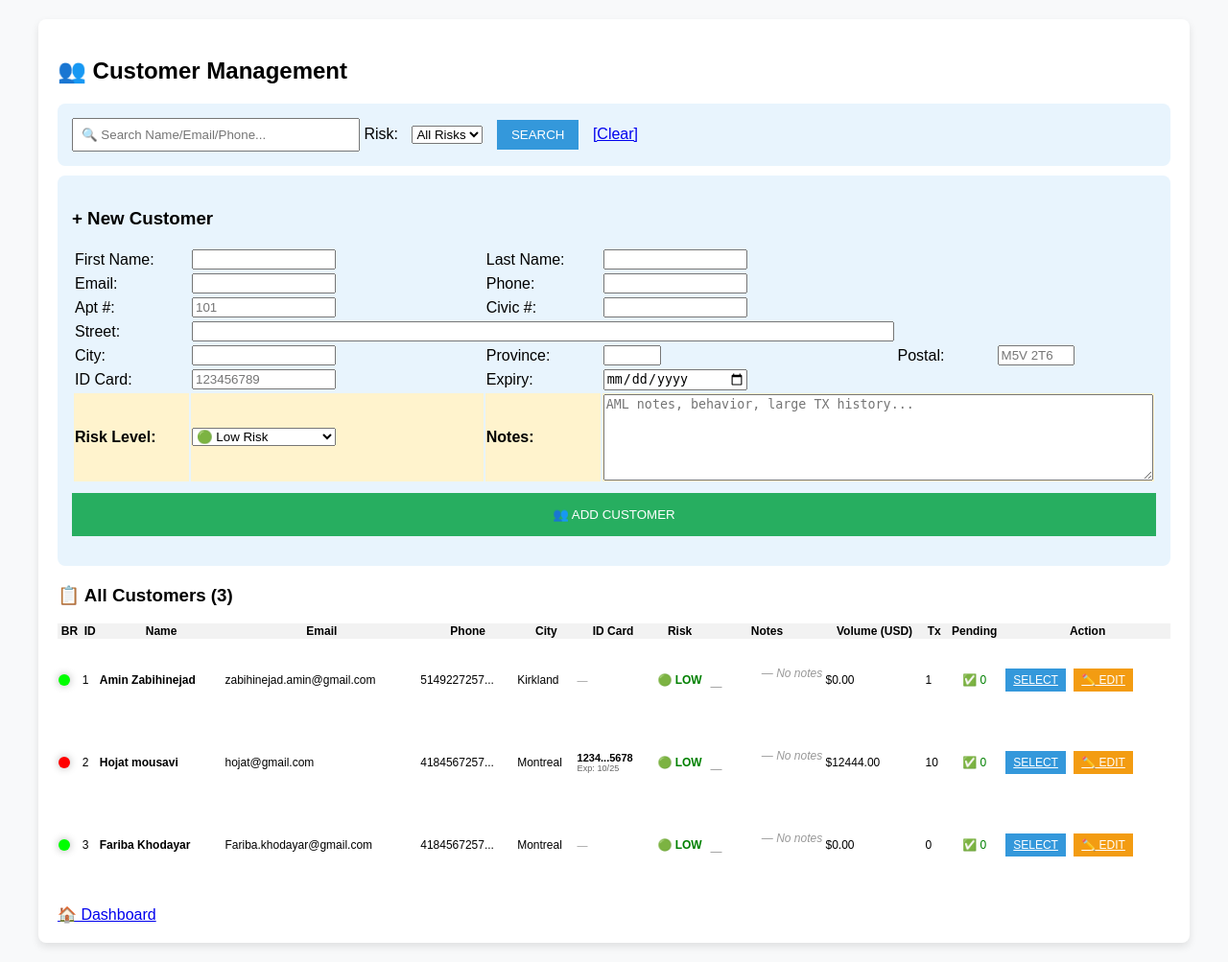
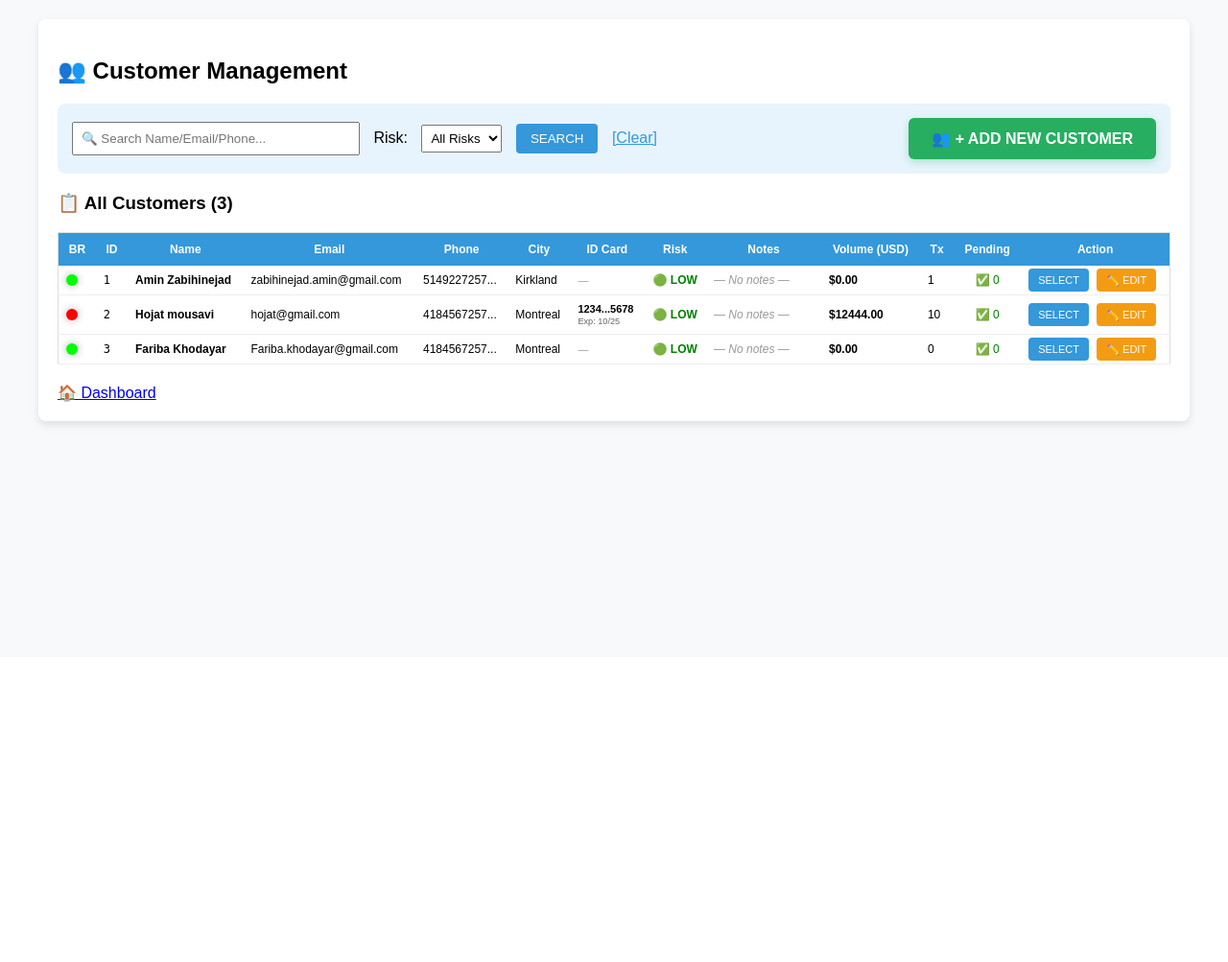
Before and after one commit to AminZabihinejad/AminZabihinejad, a Flask app: page /customers in a window 1280 px wide. Shown: the part 115-1118 px from the top of the page at 96% size. After the commit the page ends 561 px from the top, so only its background shows below. Run offline with Flask 3, Linux system fonts and the light colour scheme; a user stored in the database is signed in; data comes from the database, SQL or seed files in the repository; both versions use the stored data as it was after the commit.

Commit message:
update15

```diff
--- a/app.py
+++ b/app.py
@@ -393,39 +393,50 @@ def select_customer(client_id):
     return redirect(url_for('index'))
 
 
-@app.route('/edit_client/<int:client_id>', methods=['GET', 'POST'])
+@app.route('/edit_client/<client_id>', methods=['GET', 'POST'])  # ← NO "int:"
 def edit_client(client_id):
     if 'user_id' not in session:
         return redirect(url_for('login'))
 
-    client = Client.query.get_or_404(client_id)
+    # Handle NEW customer
+    if client_id == 'new':
+        client = None
+    else:
+        client = Client.query.get_or_404(int(client_id))  # ← Convert ONLY when NOT 'new'
 
     if request.method == 'POST':
+        if client_id == 'new':
+            client = Client()
+
+        # Parse ID expiry date
         id_expiry_date = None
         id_expiry_str = request.form.get('id_expiry_date')
         if id_expiry_str:
             id_expiry_date = datetime.strptime(id_expiry_str, '%Y-%m-%d').date()
 
+        # Update fields
         client.first_name = request.form['first_name']
         client.last_name = request.form['last_name']
-        client.email = request.form['email']
+        client.email = request.form.get('email', '')
         client.phone = request.form['phone']
         client.apartment = request.form.get('apartment', '')
         client.civic_number = request.form['civic_number']
         client.street = request.form['street']
-        client.city = request.form['city']
-        client.province = request.form['province']
-        client.postal_code = request.form['postal_code']
+        client.city = request.form.get('city', '')
+        client.province = request.form.get('province', '')
+        client.postal_code = request.form.get('postal_code', '')
         client.id_card_number = request.form.get('id_card_number', '')
         client.id_expiry_date = id_expiry_date
         client.risk_level = request.form['risk_level']
         client.notes = request.form.get('notes', '')
 
+        db.session.add(client)
         db.session.commit()
-        flash('✅ Client updated successfully!')
-        return redirect(url_for('index'))
 
-    return render_template('edit_client.html', client=client)
+        flash(f"✅ Client {'updated' if client_id != 'new' else 'added'} successfully!")
+        return redirect(url_for('customers'))
+
+    return render_template('edit_client.html', client=client, form_data=None)
 
 
 @app.route('/edit_transaction/<tx_id>', methods=['GET', 'POST'])
--- a/templates/customers.html
+++ b/templates/customers.html
@@ -1,128 +1,34 @@
-<script type="text/javascript">
-        var gk_isXlsx = false;
-        var gk_xlsxFileLookup = {};
-        var gk_fileData = {};
-        function filledCell(cell) {
-          return cell !== '' && cell != null;
-        }
-        function loadFileData(filename) {
-        if (gk_isXlsx && gk_xlsxFileLookup[filename]) {
-            try {
-                var workbook = XLSX.read(gk_fileData[filename], { type: 'base64' });
-                var firstSheetName = workbook.SheetNames[0];
-                var worksheet = workbook.Sheets[firstSheetName];
-
-                // Convert sheet to JSON to filter blank rows
-                var jsonData = XLSX.utils.sheet_to_json(worksheet, { header: 1, blankrows: false, defval: '' });
-                // Filter out blank rows (rows where all cells are empty, null, or undefined)
-                var filteredData = jsonData.filter(row => row.some(filledCell));
-
-                // Heuristic to find the header row by ignoring rows with fewer filled cells than the next row
-                var headerRowIndex = filteredData.findIndex((row, index) =>
-                  row.filter(filledCell).length >= filteredData[index + 1]?.filter(filledCell).length
-                );
-                // Fallback
-                if (headerRowIndex === -1 || headerRowIndex > 25) {
-                  headerRowIndex = 0;
-                }
-
-                // Convert filtered JSON back to CSV
-                var csv = XLSX.utils.aoa_to_sheet(filteredData.slice(headerRowIndex)); // Create a new sheet from filtered array of arrays
-                csv = XLSX.utils.sheet_to_csv(csv, { header: 1 });
-                return csv;
-            } catch (e) {
-                console.error(e);
-                return "";
-            }
-        }
-        return gk_fileData[filename] || "";
-        }
-</script>
 {% extends "base.html" %}
 {% block title %}👥 Customers - MoneyExchange Pro{% endblock %}
 {% block content %}
 <h2>👥 Customer Management</h2>
 
-<!-- 🔍 SEARCH BAR WITH RISK FILTER -->
-<div style="background:#e8f4fd; padding:15px; border-radius:8px; margin-bottom:10px;">
-    <form method="GET" style="display:inline;">
+<!-- 🔍 SEARCH BAR WITH RISK FILTER + ADD BUTTON -->
+<div style="background:#e8f4fd; padding:15px; border-radius:8px; margin-bottom:20px;">
+    <div style="display: flex; justify-content: space-between; align-items: center; flex-wrap: wrap; gap: 15px;">
+        <form method="GET" style="display: inline; flex: 1; min-width: 400px;">
             <input type="text" name="search" placeholder="🔍 Search Name/Email/Phone..."
-               value="{{ request.args.get('search', '') }}" style="width:300px; padding:8px;">
-        Risk: <select name="risk_level" style="margin:0 10px;">
+                   value="{{ request.args.get('search', '') }}" style="width:300px; padding:8px; margin-right:10px;">
+            Risk: <select name="risk_level" style="margin:0 10px; padding:5px;">
                 <option value="">All Risks</option>
                 <option value="low risk" {{ 'selected' if request.args.get('risk_level') == 'low risk' }}>🟢 Low</option>
                 <option value="medium risk" {{ 'selected' if request.args.get('risk_level') == 'medium risk' }}>🟡 Med</option>
                 <option value="high risk" {{ 'selected' if request.args.get('risk_level') == 'high risk' }}>🟠 High</option>
                 <option value="on hold" {{ 'selected' if request.args.get('risk_level') == 'on hold' }}>🔴 Hold</option>
             </select>
-        <input type="submit" value="SEARCH" style="padding:8px 15px; background:#3498db; color:white; border:none;">
-        <a href="{{ url_for('customers') }}" style="margin-left:10px;">[Clear]</a>
+            <input type="submit" value="SEARCH" style="padding:8px 15px; background:#3498db; color:white; border:none; border-radius:4px;">
+            <a href="{{ url_for('customers') }}" style="margin-left:10px; color:#3498db;">[Clear]</a>
         </form>
+
+        <!-- ✅ ADD NEW CUSTOMER BUTTON -->
+        <a href="{{ url_for('edit_client', client_id='new') }}"
+           style="background:#27ae60; color:white; padding:12px 24px; text-decoration:none; border-radius:6px; font-weight:bold; font-size:16px; box-shadow:0 3px 10px rgba(39,174,96,0.3);">
+           👥 + ADD NEW CUSTOMER
+        </a>
+    </div>
 </div>
 
-<!-- ADD CUSTOMER FORM - FIXED HTML + ID FIELDS -->
-<div style="background:#e8f4fd; padding:15px; border-radius:8px; margin-bottom:20px;">
-    <h3>+ New Customer</h3>
-    <form method="POST">
-        <table style="width:100%;">
-            <tr>
-                <td style="width:120px;">First Name:</td>
-                <td><input name="first_name" value="{{ form_data.get('first_name', '') }}" required style="width:150px;"></td>
-                <td style="width:120px;">Last Name:</td>
-                <td><input name="last_name" value="{{ form_data.get('last_name', '') }}" required style="width:150px;"></td>
-            </tr>
-            <tr>
-                <td>Email:</td>
-                <td><input name="email" type="email" value="{{ form_data.get('email', '') }}" required style="width:150px;"></td>
-                <td>Phone:</td>
-                <td><input name="phone" value="{{ form_data.get('phone', '') }}" required style="width:150px;"></td>
-            </tr>
-            <tr>
-                <td>Apt #:</td>
-                <td><input name="apartment" value="{{ form_data.get('apartment', '') }}" placeholder="101" style="width:150px;"></td>
-                <td>Civic #:</td>
-                <td><input name="civic_number" value="{{ form_data.get('civic_number', '') }}" required style="width:150px;"></td>
-            </tr>
-            <tr>
-                <td>Street:</td>
-                <td colspan="3"><input name="street" value="{{ form_data.get('street', '') }}" required style="width:100%;"></td>
-            </tr>
-            <tr>
-                <td>City:</td>
-                <td><input name="city" value="{{ form_data.get('city', '') }}" required style="width:150px;"></td>
-                <td>Province:</td>
-                <td><input name="province" value="{{ form_data.get('province', '') }}" required style="width:60px;"></td>
-                <td>Postal:</td>
-                <td><input name="postal_code" value="{{ form_data.get('postal_code', '') }}" required placeholder="M5V 2T6" style="width:80px;"></td>
-            </tr>
-            <tr>
-                <td>ID Card:</td>
-                <td><input type="text" name="id_card_number" value="{{ form_data.get('id_card_number', '') }}" placeholder="123456789" style="width:150px;"></td>
-                <td>Expiry:</td>
-                <td><input type="date" name="id_expiry_date" value="{{ form_data.get('id_expiry_date', '') }}" style="width:150px;"></td>
-            </tr>
-            <tr style="background:#fff3cd;">
-                <td><strong>Risk Level:</strong></td>
-                <td>
-                    <select name="risk_level" required style="width:150px;">
-                        <option value="low risk" {{ 'selected' if form_data.get('risk_level') == 'low risk' }}>🟢 Low Risk</option>
-                        <option value="medium risk" {{ 'selected' if form_data.get('risk_level') == 'medium risk' }}>🟡 Medium Risk</option>
-                        <option value="high risk" {{ 'selected' if form_data.get('risk_level') == 'high risk' }}>🟠 High Risk</option>
-                        <option value="on hold" {{ 'selected' if form_data.get('risk_level') == 'on hold' }}>🔴 On Hold</option>
-                    </select>
-                </td>
-                <td><strong>Notes:</strong></td>
-                <td colspan="3">
-                    <textarea name="notes" rows="3" placeholder="AML notes, behavior, large TX history..."
-                              style="width:100%; min-height:90px; resize:vertical;">{{ form_data.get('notes', '') }}</textarea>
-                </td>
-            </tr>
-        </table>
-        <input type="submit" value="👥 ADD CUSTOMER" style="width:100%; padding:15px; background:#27ae60; color:white; border:none; margin-top:10px;">
-    </form>
-</div>
-
-<!-- CUSTOMER LIST WITH BR INDICATOR -->
+<!-- ✅ CUSTOMER LIST -->
 <h3>📋 All Customers ({{ clients_data|length }})</h3>
 <style>
     .led-indicator {
@@ -135,31 +41,31 @@
         margin-right: 5px;
     }
 </style>
-<table style="width:100%; border-collapse:collapse; font-size:12px;">
-    <tr style="background:#f2f2f2;">
-        <th>BR</th>
-        <th>ID</th>
-        <th>Name</th>
-        <th>Email</th>
-        <th>Phone</th>
-        <th>City</th>
-        <th>ID Card</th>
-        <th>Risk</th>
-        <th style="width:120px;">Notes</th>
-        <th>Volume (USD)</th>
-        <th>Tx</th>
-        <th>Pending</th>
-        <th>Action</th>
+<table style="width:100%; border-collapse:collapse; font-size:12px; border:1px solid #ddd;">
+    <tr style="background:#3498db; color:white;">
+        <th style="padding:10px;">BR</th>
+        <th style="padding:10px;">ID</th>
+        <th style="padding:10px;">Name</th>
+        <th style="padding:10px;">Email</th>
+        <th style="padding:10px;">Phone</th>
+        <th style="padding:10px;">City</th>
+        <th style="padding:10px;">ID Card</th>
+        <th style="padding:10px;">Risk</th>
+        <th style="padding:10px; width:120px;">Notes</th>
+        <th style="padding:10px;">Volume (USD)</th>
+        <th style="padding:10px;">Tx</th>
+        <th style="padding:10px;">Pending</th>
+        <th style="padding:10px;">Action</th>
     </tr>
     {% for data in clients_data %}
-    <tr style="{% if data.client.risk_level == 'high risk' or data.client.risk_level == 'on hold' %}background:#ffebee;{% endif %}">
-        <td><span class="led-indicator" style="background-color: {{ data.led_color }};" title="Business Relation: ${{ '%.2f'|format(data.total_volume_usd) }} over past 6 months"></span></td>
-        <td>{{ data.client.id }}</td>
-        <td><strong>{{ data.client.first_name }} {{ data.client.last_name }}</strong></td>
-        <td>{{ data.client.email }}</td>
-        <td>{{ data.client.phone[:12] }}...</td>
-        <td>{{ data.client.city }}</td>
-        <td style="white-space:nowrap; font-size:11px;">
+    <tr style="border-bottom:1px solid #eee; {% if data.client.risk_level == 'high risk' or data.client.risk_level == 'on hold' %}background:#fff5f5;{% endif %}">
+        <td style="padding:8px;"><span class="led-indicator" style="background-color: {{ data.led_color }};" title="Business Relation: ${{ '%.2f'|format(data.total_volume_usd) }} over past 6 months"></span></td>
+        <td style="padding:8px; font-family:monospace;">{{ data.client.id }}</td>
+        <td style="padding:8px;"><strong>{{ data.client.first_name }} {{ data.client.last_name }}</strong></td>
+        <td style="padding:8px;">{{ data.client.email or '—' }}</td>
+        <td style="padding:8px;">{{ data.client.phone[:12] }}...</td>
+        <td style="padding:8px;">{{ data.client.city or '—' }}</td>
+        <td style="padding:8px; font-size:11px;">
             {% if data.client.id_card_number %}
                 <strong>{{ data.client.id_card_number[:4] }}...{{ data.client.id_card_number[-4:] }}</strong>
                 {% if data.client.id_expiry_date %}
@@ -171,13 +77,13 @@
                 <span style="color:#999;">—</span>
             {% endif %}
         </td>
-        <td style="text-align:center; font-weight:bold;">
+        <td style="padding:8px; text-align:center; font-weight:bold;">
             {% if data.client.risk_level == 'low risk' %}<span style="color:green;">🟢 LOW</span>
             {% elif data.client.risk_level == 'medium risk' %}<span style="color:orange;">🟡 MED</span>
             {% elif data.client.risk_level == 'high risk' %}<span style="color:red;">🟠 HIGH</span>
             {% else %}<span style="color:red;">🔴 HOLD</span>{% endif %}
         </td>
-        <td style="white-space: pre-wrap;">
+        <td style="padding:8px;">
             {% if data.client.notes %}
                 <div style="height:30px; overflow-y:auto; border:1px solid #ddd; padding:3px; background:#f9f9f9; font-size:10px; border-radius:3px;">
                     {{ data.client.notes[:100] }}{% if data.client.notes|length > 100 %}...{% endif %}
@@ -186,9 +92,9 @@
                 <span style="color:#999; font-style:italic;">— No notes —</span>
             {% endif %}
         </td>
-        <td>${{ "%.2f"|format(data.total_volume_usd) }}</td>
-       <td>{{ data.transactions_list|length }}</td>
-<td style="text-align:center;">
+        <td style="padding:8px; font-weight:bold;">${{ "%.2f"|format(data.total_volume_usd) }}</td>
+        <td style="padding:8px;">{{ data.transactions_list|length }}</td>
+        <td style="padding:8px; text-align:center;">
             {% set pending_tx = data.transactions_list|selectattr('status', 'equalto', 'pending')|list %}
             {% if pending_tx|length > 0 %}
                 <span style="color:red; font-weight:bold;">🚨 {{ pending_tx|length }}</span>
@@ -196,9 +102,18 @@
                 <span style="color:green;">✅ 0</span>
             {% endif %}
         </td>
-        <td>
-            <a href="{{ url_for('select_customer', client_id=data.client.id) }}" style="background:#3498db; color:white; padding:5px 8px;">SELECT</a>
-            <a href="{{ url_for('edit_client', client_id=data.client.id) }}" style="background:#f39c12; color:white; padding:5px 8px; margin-left:5px;">✏️ EDIT</a>
+        <td style="padding:8px;">
+            <a href="{{ url_for('select_customer', client_id=data.client.id) }}"
+               style="background:#3498db; color:white; padding:6px 10px; text-decoration:none; border-radius:4px; font-size:11px;">SELECT</a>
+            <a href="{{ url_for('edit_client', client_id=data.client.id) }}"
+               style="background:#f39c12; color:white; padding:6px 10px; text-decoration:none; border-radius:4px; font-size:11px; margin-left:5px;">✏️ EDIT</a>
+        </td>
+    </tr>
+    {% else %}
+    <tr>
+        <td colspan="13" style="padding:40px; text-align:center; color:#999; font-size:16px;">
+            <div style="font-size:48px; margin-bottom:15px;">👥</div>
+            No customers found
         </td>
     </tr>
     {% endfor %}
```
Also changed, not shown: templates/edit_client.html (+38 -38 lines), instance/database.db. Lines whose indentation alone changed are shown as unchanged.
